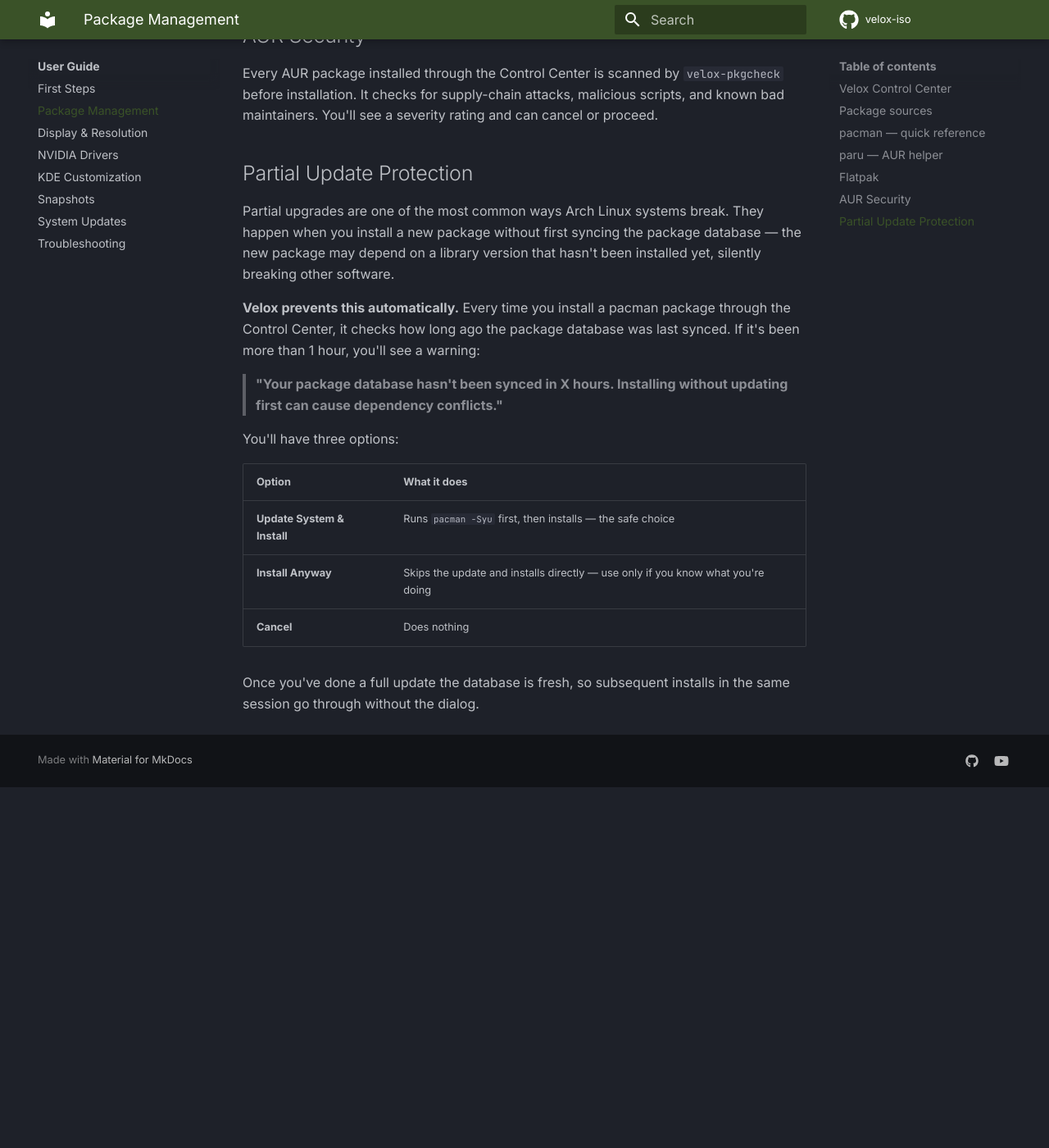
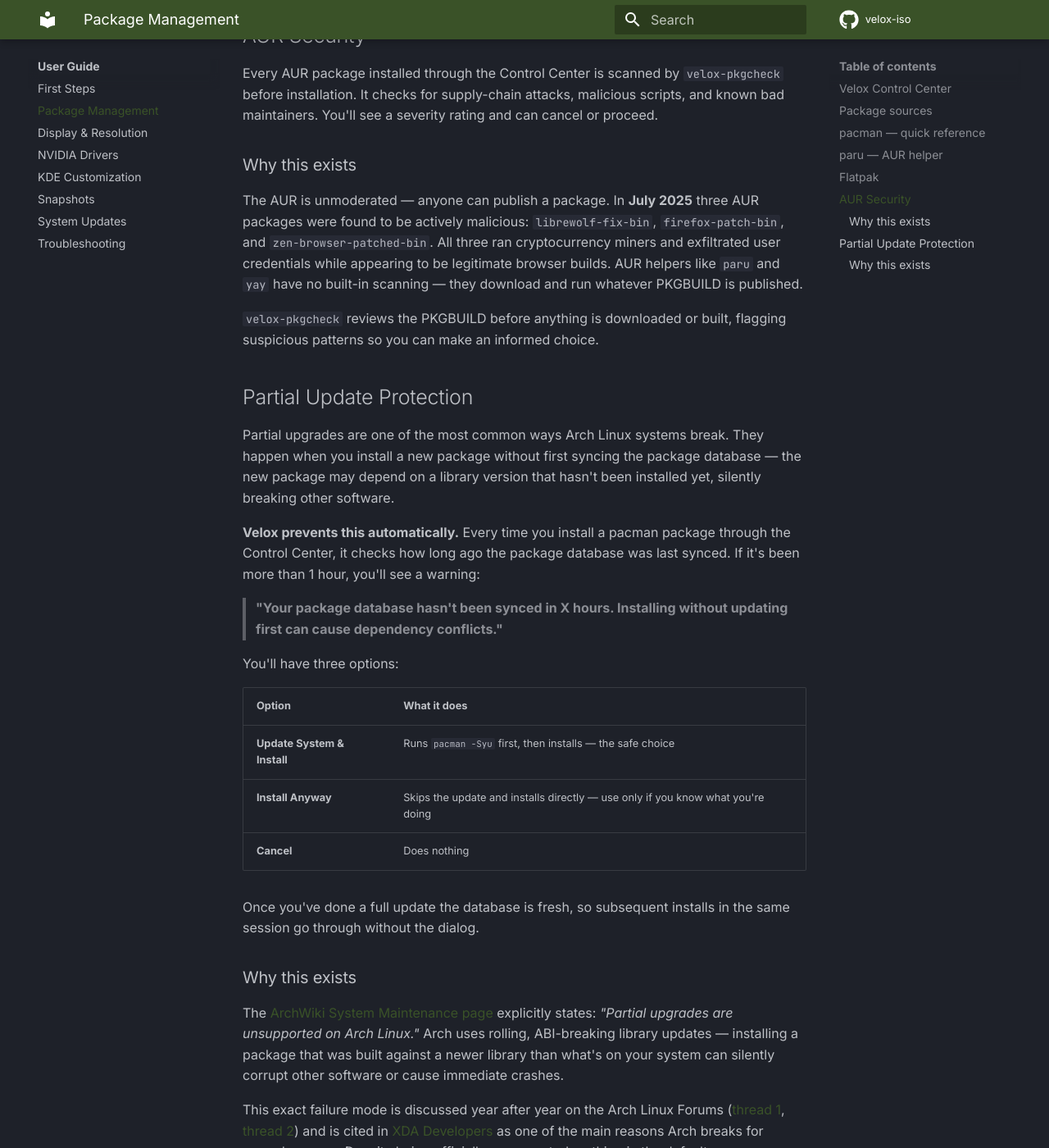
Before and after one commit to thelinutubetltos/velox-docs, an MkDocs documentation site: the page built from docs/user-guide/packages.md, in a window 1280 px wide and 1400 px high, scrolled down 2177 px. Shown: the whole window at 82% size. Built offline with MkDocs 1.6.1 and Material for MkDocs 9.7.7, drawn with Linux system fonts in a browser that asks for light colours; comment, search, counter and statistics services are not loaded; before the commit the page ends 3137 px from its top, so only the background shows below that; some of the changed text lies outside the part shown.

Commit message:
docs: add source citations and 'why this exists' context to Control Center fixes
Updates three user guide pages with the historical context and cited sources
behind each Velox Control Center feature:
- updates.md: cites ArchWiki System Maintenance + Arch Forums on the news feed requirement
- packages.md: cites July 2025 AUR malware incident (librewolf-fix-bin etc.) for AUR scanner;
  cites ArchWiki, Arch Forums x2, and XDA for partial update protection
- troubleshooting.md: cites Arch Forums 2015+ keyring threads, XDA, and Framework Community
  for the keyring auto-refresh feature

Co-Authored-By: Claude Sonnet 4.6 <noreply@anthropic.com>

```diff
--- a/docs/user-guide/packages.md
+++ b/docs/user-guide/packages.md
@@ -57,6 +57,12 @@ flatpak uninstall <app.id>          # remove
 
 Every AUR package installed through the Control Center is scanned by `velox-pkgcheck` before installation. It checks for supply-chain attacks, malicious scripts, and known bad maintainers. You'll see a severity rating and can cancel or proceed.
 
+### Why this exists
+
+The AUR is unmoderated — anyone can publish a package. In **July 2025** three AUR packages were found to be actively malicious: `librewolf-fix-bin`, `firefox-patch-bin`, and `zen-browser-patched-bin`. All three ran cryptocurrency miners and exfiltrated user credentials while appearing to be legitimate browser builds. AUR helpers like `paru` and `yay` have no built-in scanning — they download and run whatever PKGBUILD is published.
+
+`velox-pkgcheck` reviews the PKGBUILD before anything is downloaded or built, flagging suspicious patterns so you can make an informed choice.
+
 ## Partial Update Protection
 
 Partial upgrades are one of the most common ways Arch Linux systems break. They happen when you install a new package without first syncing the package database — the new package may depend on a library version that hasn't been installed yet, silently breaking other software.
@@ -74,3 +80,9 @@ You'll have three options:
 | **Cancel** | Does nothing |
 
 Once you've done a full update the database is fresh, so subsequent installs in the same session go through without the dialog.
+
+### Why this exists
+
+The [ArchWiki System Maintenance page](https://wiki.archlinux.org/title/System_maintenance) explicitly states: *"Partial upgrades are unsupported on Arch Linux."* Arch uses rolling, ABI-breaking library updates — installing a package that was built against a newer library than what's on your system can silently corrupt other software or cause immediate crashes.
+
+This exact failure mode is discussed year after year on the Arch Linux Forums ([thread 1](https://bbs.archlinux.org/viewtopic.php?id=298177), [thread 2](https://bbs.archlinux.org/viewtopic.php?id=306427)) and is cited in [XDA Developers](https://www.xda-developers.com/reasons-never-used-arch-linux-daily-driver/) as one of the main reasons Arch breaks for everyday users. Despite being officially unsupported, nothing in the default pacman tooling prevents it — Velox closes that gap.
```
Also changed, not shown: docs/user-guide/troubleshooting.md (+3 -1 lines), docs/user-guide/updates.md (+6 -0 lines).
